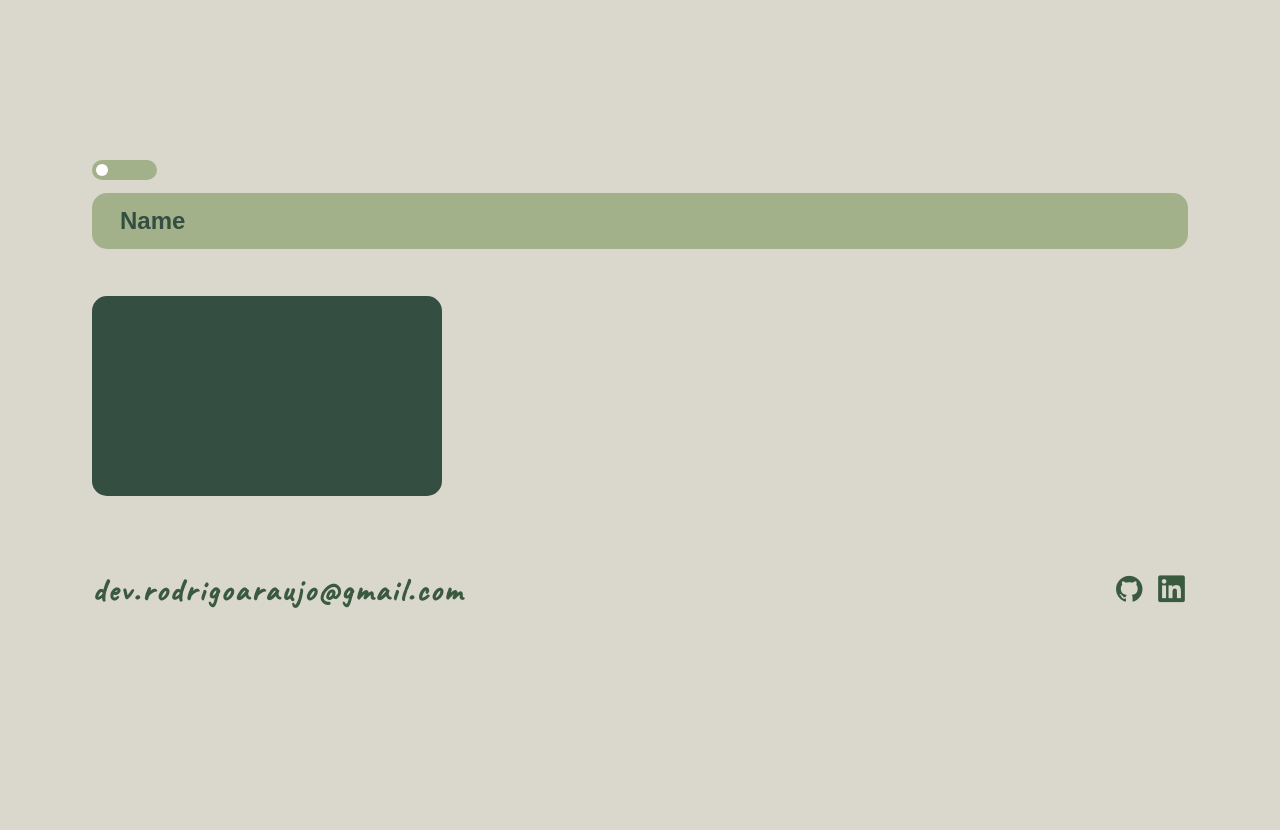
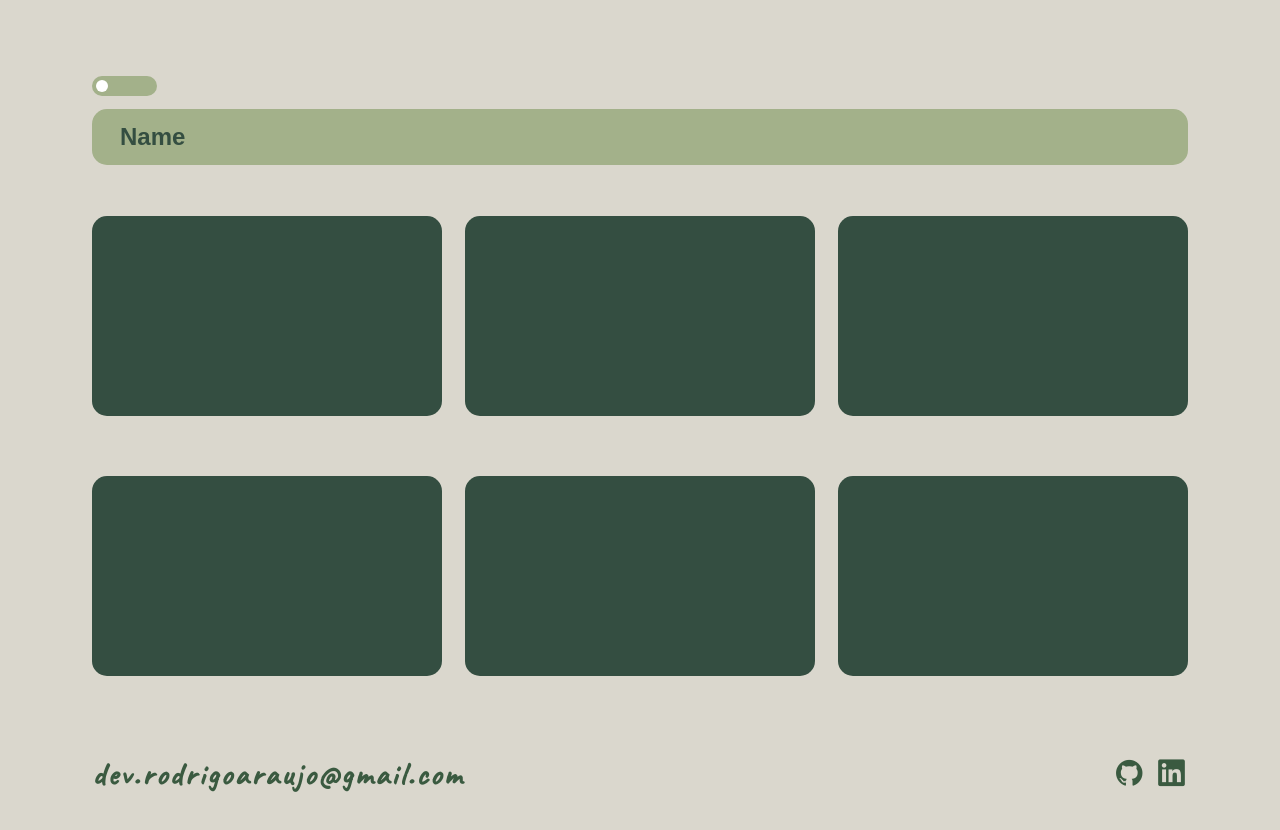
Before and after one commit to rodrigoaraujo7/tech-list, a React (Vite) app: page / in a window 1280 px wide. Shown: the top 830 px of the page. Before the commit the page ends 800 px from the top, so only its background shows below. Built offline with nearby package versions, Linux system fonts and the light colour scheme.

Commit message:
card-technologys style

```diff
--- a/src/components/Card/Index.tsx
+++ b/src/components/Card/Index.tsx
@@ -1,5 +1,19 @@
-import { Container } from "./styles"
+import { Container, CardTechnology } from "./styles"
 
 export default function Card() {
-    return <Container></Container>
+    return (
+        <>
+        <Container>
+            <CardTechnology></CardTechnology>
+            <CardTechnology></CardTechnology>
+            <CardTechnology></CardTechnology>
+        </Container>
+
+        <Container>
+            <CardTechnology></CardTechnology>
+            <CardTechnology></CardTechnology>
+            <CardTechnology></CardTechnology>
+        </Container>
+        </>
+    )
 }
--- a/src/components/Card/styles.ts
+++ b/src/components/Card/styles.ts
@@ -1,12 +1,20 @@
 import styled from "styled-components";
 
 export const Container = styled.div`
+    width: 100%;
+    min-height: 25vh;
+    margin: 3.75rem 0;
+
+    display: flex;
+    justify-content: space-between;
+    align-items: center;
+`
+
+export const CardTechnology = styled.div`
     background-color: ${props  => props.theme.colors.primary};
 
     width: 21.87rem;
     height: 12.5rem;
 
-    margin: 3.5rem 0;
-
     border-radius: 15px;
 `
```
